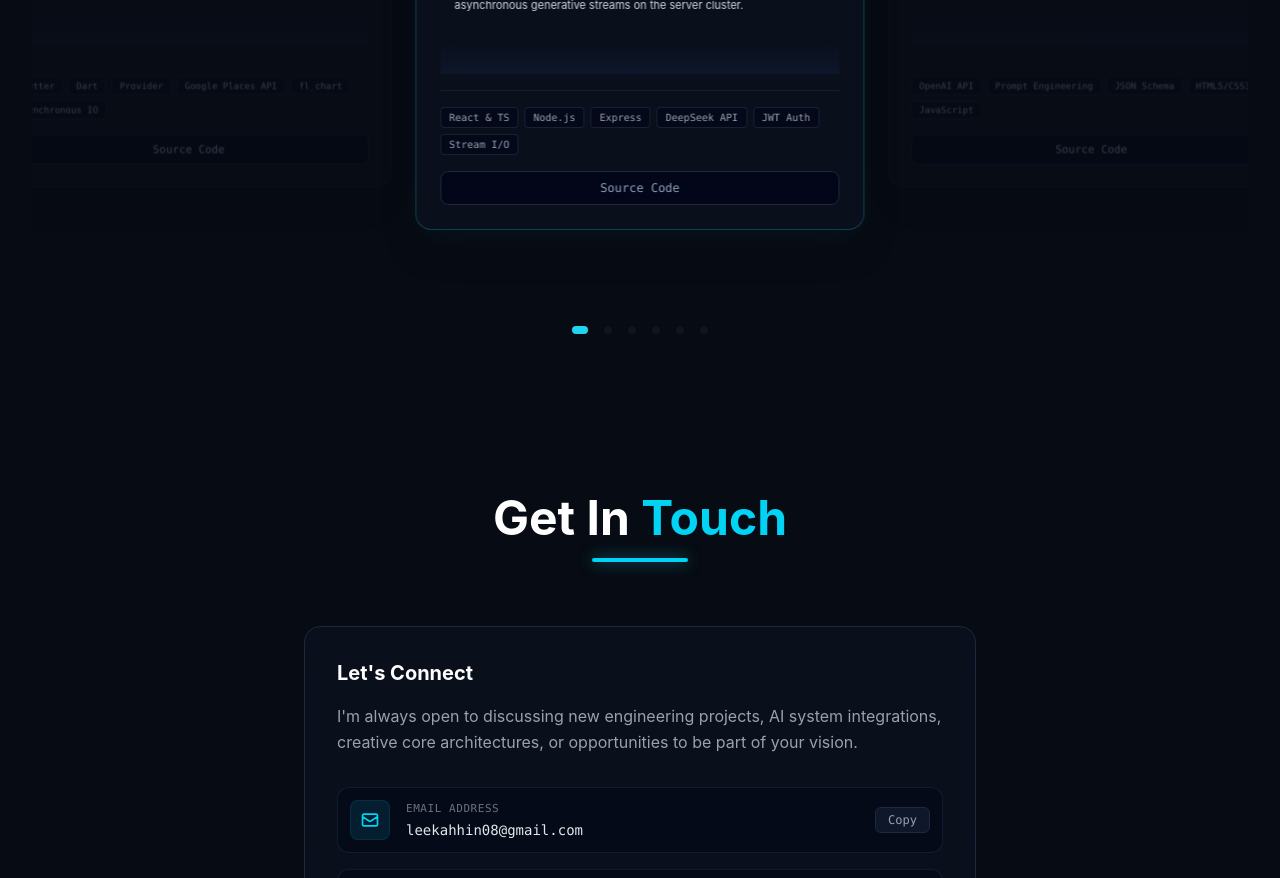
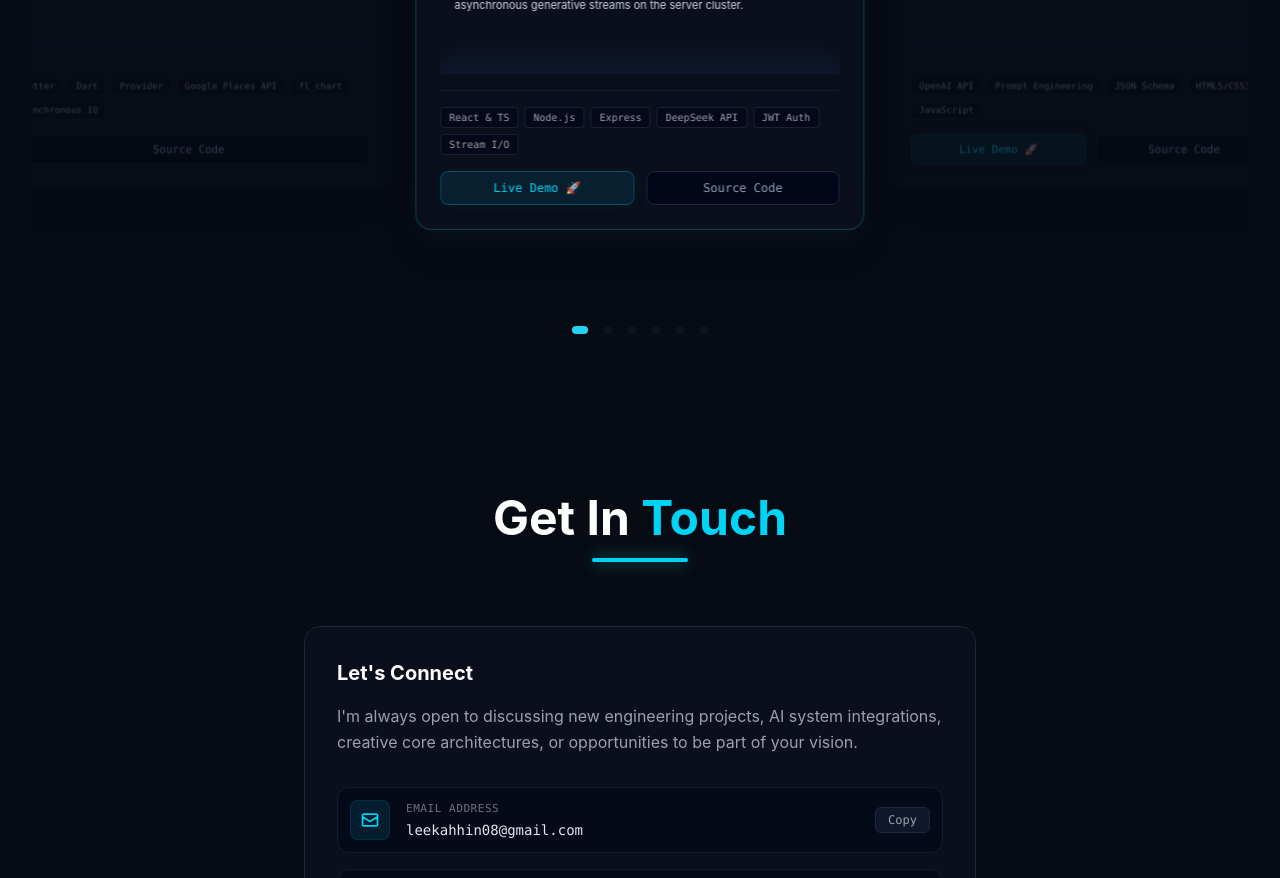
Before and after one commit to roadslayer0823/2026-portfolio-website, a React (Vite) app: page / in a window 1280 px wide. Shown: the part 2840-3718 px from the top of the page. Built offline with nearby package versions, Linux system fonts and the light colour scheme.

Commit message:
Updated Project.jsx

```diff
--- a/src/components/Projects.jsx
+++ b/src/components/Projects.jsx
@@ -25,6 +25,7 @@ const Projects = () => {
       description: 'A production-grade, micro-frontend educational technology portal orchestrating 4 independent data-centric subsystems under a unified runtime entryway. Powered by a dual-engine Node.js/Express backend resolving localized GenAI streams and tokenized sessions.',
       techStack: ['React & TS', 'Node.js', 'Express', 'DeepSeek API', 'JWT Auth', 'Stream I/O'],
       githubUrl: 'https://github.com/roadslayer0823/Eti-Website',
+      liveDemoUrl: 'https://portal.eti.com.hk/landing/',
       mediaTabs: [
         {
           name: 'Main Hub',
@@ -80,6 +81,7 @@ const Projects = () => {
       ],
       techStack: ['OpenAI API', 'Prompt Engineering', 'JSON Schema', 'HTML5/CSS3', 'JavaScript'],
       githubUrl: 'https://github.com/roadslayer0823/AI-Storyboard-Generator',
+      liveDemoUrl: 'https://roadslayer0823.github.io/AI-Storyboard-Generator/',
     },
     {
       id: 3,
@@ -98,6 +100,7 @@ const Projects = () => {
       ],
       techStack: ['Unity', 'C# 8.0+', 'State Machines', 'Observer Pattern', 'Vector Math', 'LeanTween'],
       githubUrl: 'https://github.com/roadslayer0823/Project-ALF-Game-Prototype',
+      liveDemoUrl: null,
     },
     {
       id: 4,
@@ -114,6 +117,7 @@ const Projects = () => {
       ],
       techStack: ['Unity', 'C# 8.0+', 'ElevenLabs API', 'PdfPig', 'DSP Spectrum', 'FFmpeg'],
       githubUrl: 'https://github.com/roadslayer0823/SoulWave-Demo',
+      liveDemoUrl: null,
     },
     {
       id: 5,
@@ -128,6 +132,7 @@ const Projects = () => {
       ],
       techStack: ['Unity', 'C# OOP', 'ScriptableObjects', 'Addressables Async', 'Newtonsoft.Json', 'WebGL Architecture'],
       githubUrl: 'https://github.com/roadslayer0823/Trading-Card-Game',
+      liveDemoUrl: 'https://play.unity.com/en/games/c5968faf-972f-49f5-a16b-2de19d9da6c8/trading-card-game-tcg-framework',
     },
     {
       id: 6,
@@ -143,6 +148,7 @@ const Projects = () => {
       ],
       techStack: ['Flutter', 'Dart', 'Provider', 'Google Places API', 'fl_chart', 'Asynchronous IO'],
       githubUrl: 'https://github.com/roadslayer0823/travel-planner-app',
+      liveDemoUrl: null,
     }
   ];
 
@@ -471,7 +477,18 @@ const Projects = () => {
                           </div>
                         </div>
 
-                        <div className="flex gap-3">
+                        <div className={`grid gap-3 ${project.liveDemoUrl ? 'grid-cols-2' : 'grid-cols-1'}`}>
+                          {project.liveDemoUrl && (
+                            <a
+                              href={project.liveDemoUrl}
+                              target="_blank"
+                              rel="noopener noreferrer"
+                              className="w-full text-center px-4 py-2 bg-cyan-500/10 border border-cyan-500/30 text-cyan-400 rounded-lg text-xs font-mono font-medium hover:bg-cyan-500 hover:border-cyan-400 hover:text-slate-950 shadow-[0_0_15px_rgba(34,211,238,0.05)] hover:shadow-[0_0_20px_rgba(34,211,238,0.3)] transition-all duration-300 relative z-20 pointer-events-auto"
+                            >
+                              Live Demo 🚀
+                            </a>
+                          )}
+
                           <a
                             href={project.githubUrl}
                             target="_blank"
@@ -521,13 +538,13 @@ const Projects = () => {
           opacity: 0.35;
           transform: scale(0.92);
           transition: all 0.5s ease;
-          pointer-events: !important;
+          pointer-events: none !important;
         }
         .swiper-slide-active,
         .swiper-slide-duplicate-active {
           opacity: 1 !important;
           transform: scale(1) !important;
-          pointer-events: auto !important; /* Enable the main wrapper */
+          pointer-events: auto !important;
         }
         .swiper-slide-active a,
         .swiper-slide-active button,
```
